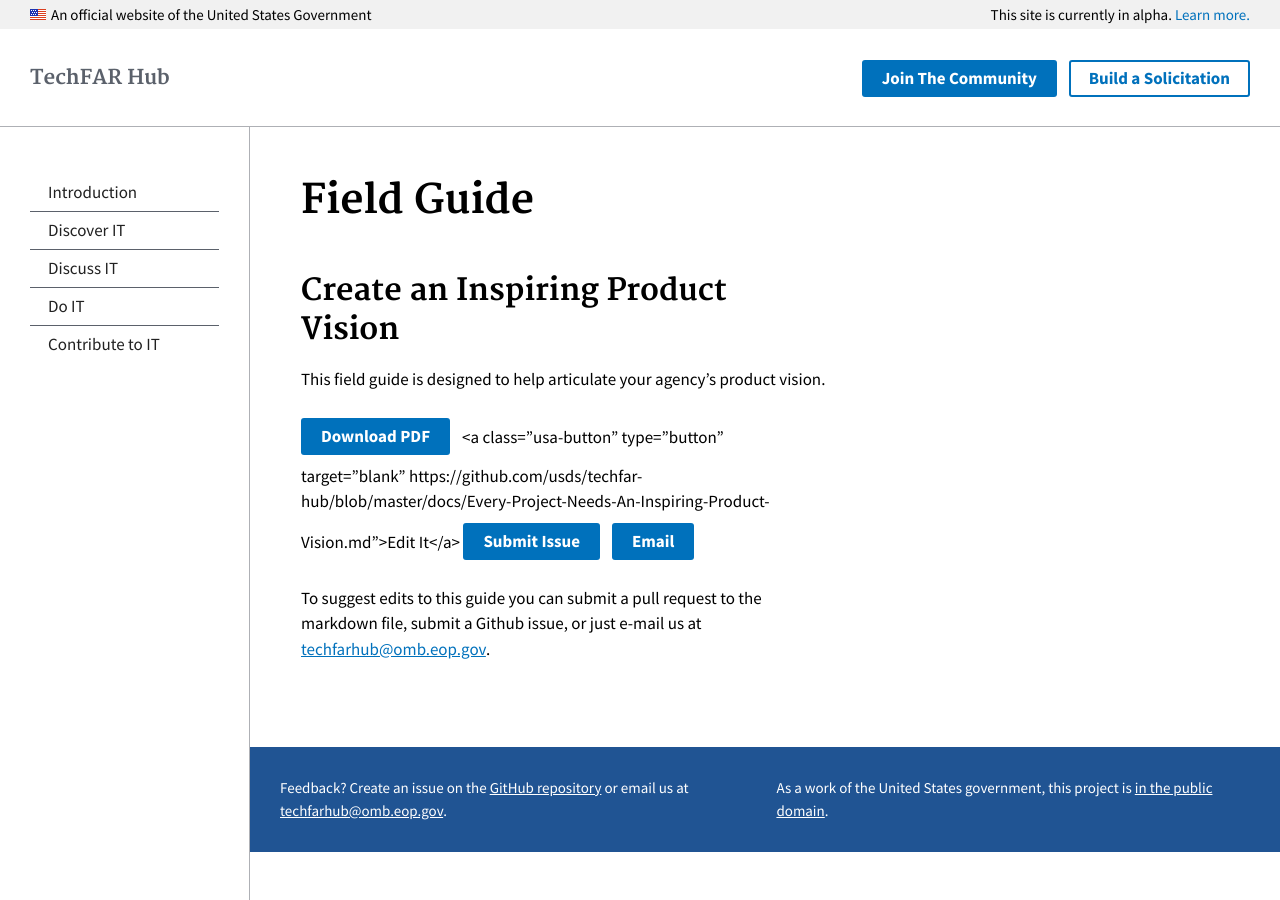
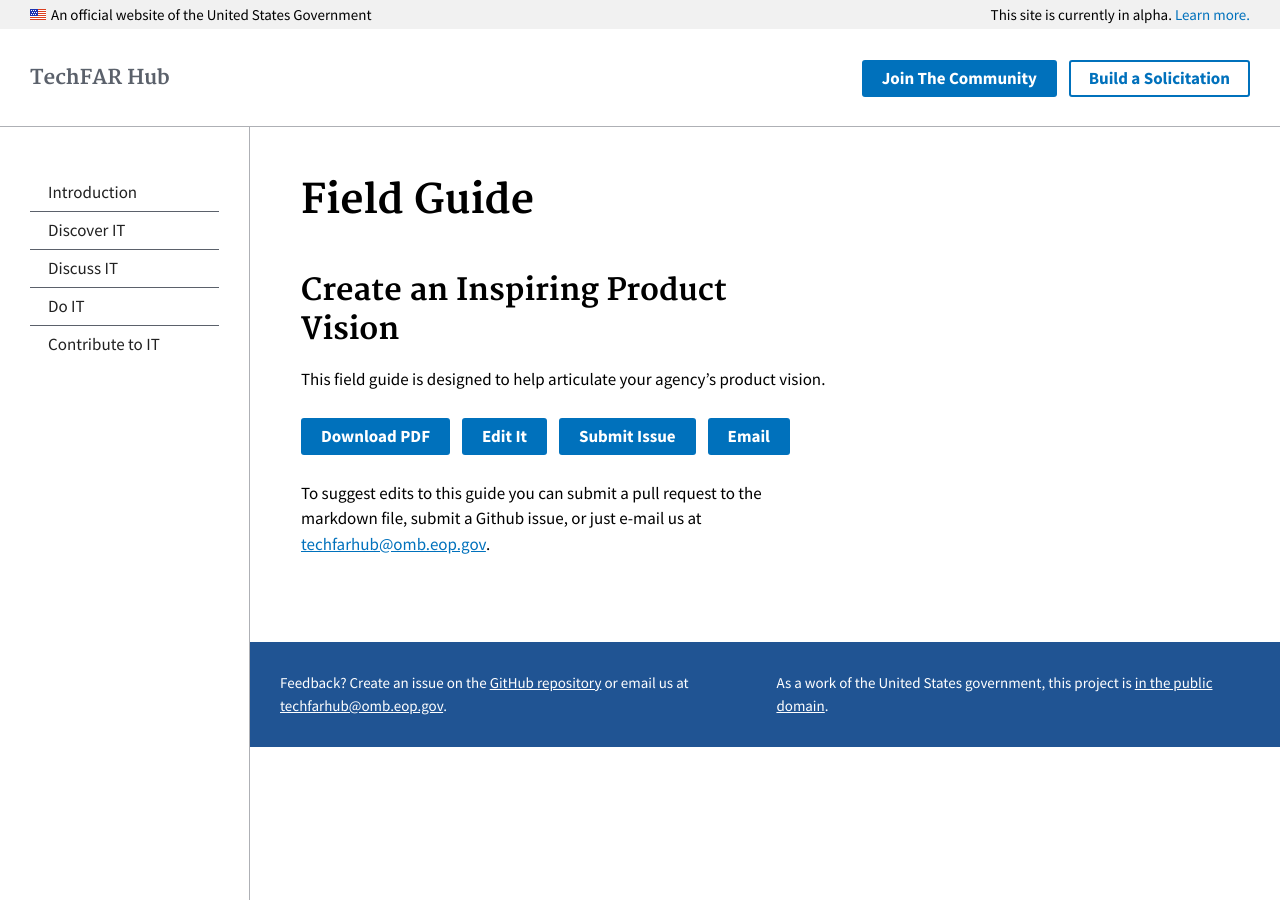
Before and after one commit to usds/techfar-hub, a Jekyll site: the page built from guide-landing/vision.md, in a window 1280 px wide. Built offline with Jekyll 4.4.1, drawn with Linux system fonts in a browser that asks for light colours; some of the changed lines change nothing that is shown.

Commit message:
Update vision.md
fix typo

```diff
--- a/guide-landing/vision.md
+++ b/guide-landing/vision.md
@@ -9,6 +9,6 @@ title: Field Guide
 
 This field guide is designed to help articulate your agency’s product vision.
 
-<a class="usa-button" type="button" target="blank" href="https://techfarhub.cio.gov/assets/files/CreateAnInspritingProductVisionF.pdf">Download PDF</a>  <a class="usa-button" type="button" target="blank" https://github.com/usds/techfar-hub/blob/master/docs/Every-Project-Needs-An-Inspiring-Product-Vision.md">Edit It</a>  <a class="usa-button" type="button" target="blank" href="https://github.com/usds/techfar-hub/issues">Submit Issue</a>  <a class="usa-button" type="button" target="blank" href="mailto:techfarhub@omb.eop.gov">Email</a>
+<a class="usa-button" type="button" target="blank" href="https://techfarhub.cio.gov/assets/files/CreateAnInspritingProductVisionF.pdf">Download PDF</a>  <a class="usa-button" type="button" target="blank" href="https://github.com/usds/techfar-hub/blob/master/docs/Every-Project-Needs-An-Inspiring-Product-Vision.md">Edit It</a>  <a class="usa-button" type="button" target="blank" href="https://github.com/usds/techfar-hub/issues">Submit Issue</a>  <a class="usa-button" type="button" target="blank" href="mailto:techfarhub@omb.eop.gov">Email</a>
 
 To suggest edits to this guide you can submit a pull request to the markdown file, submit a Github issue, or just e-mail us at  [techfarhub@omb.eop.gov](mailto:techfarhub@omb.eop.gov).
```
